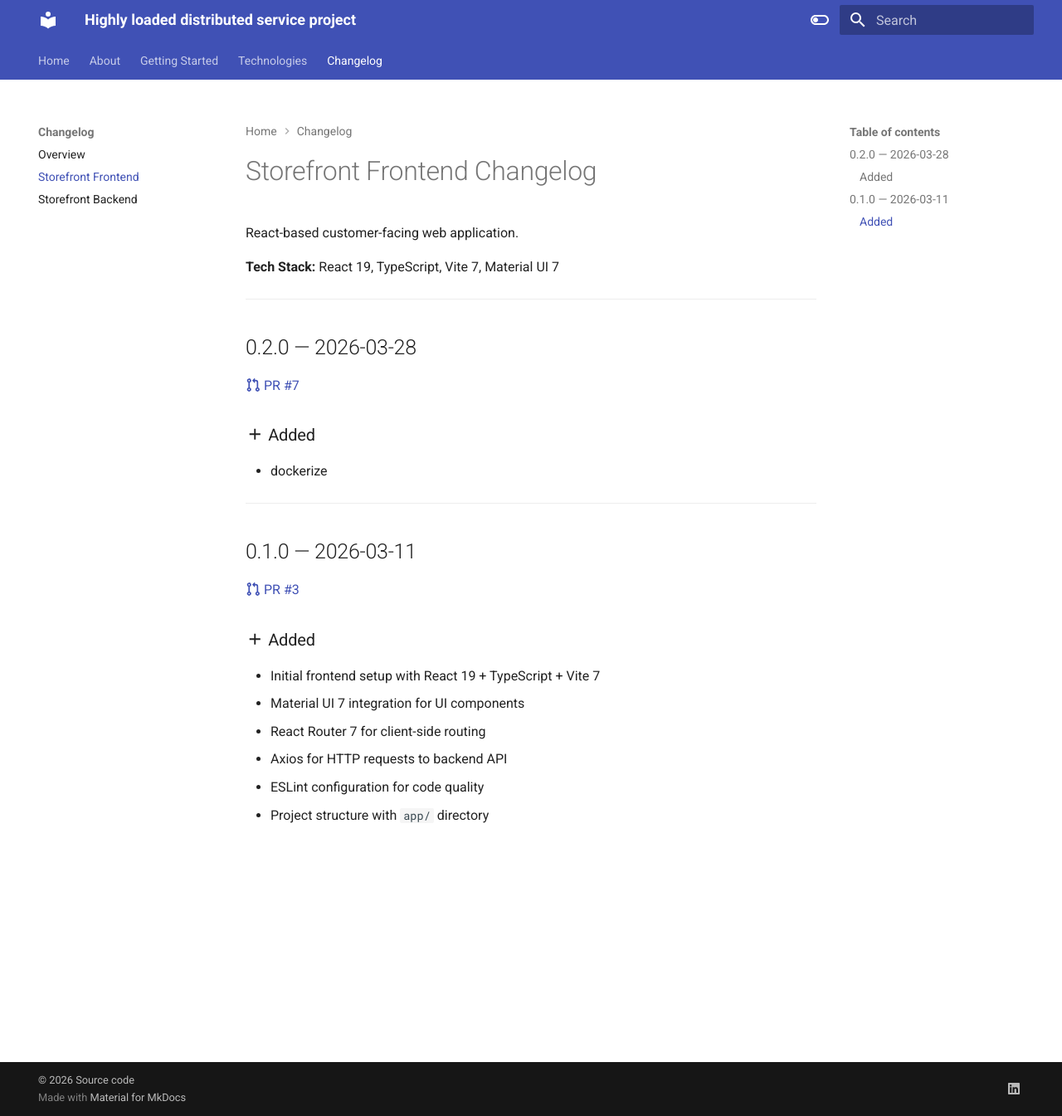
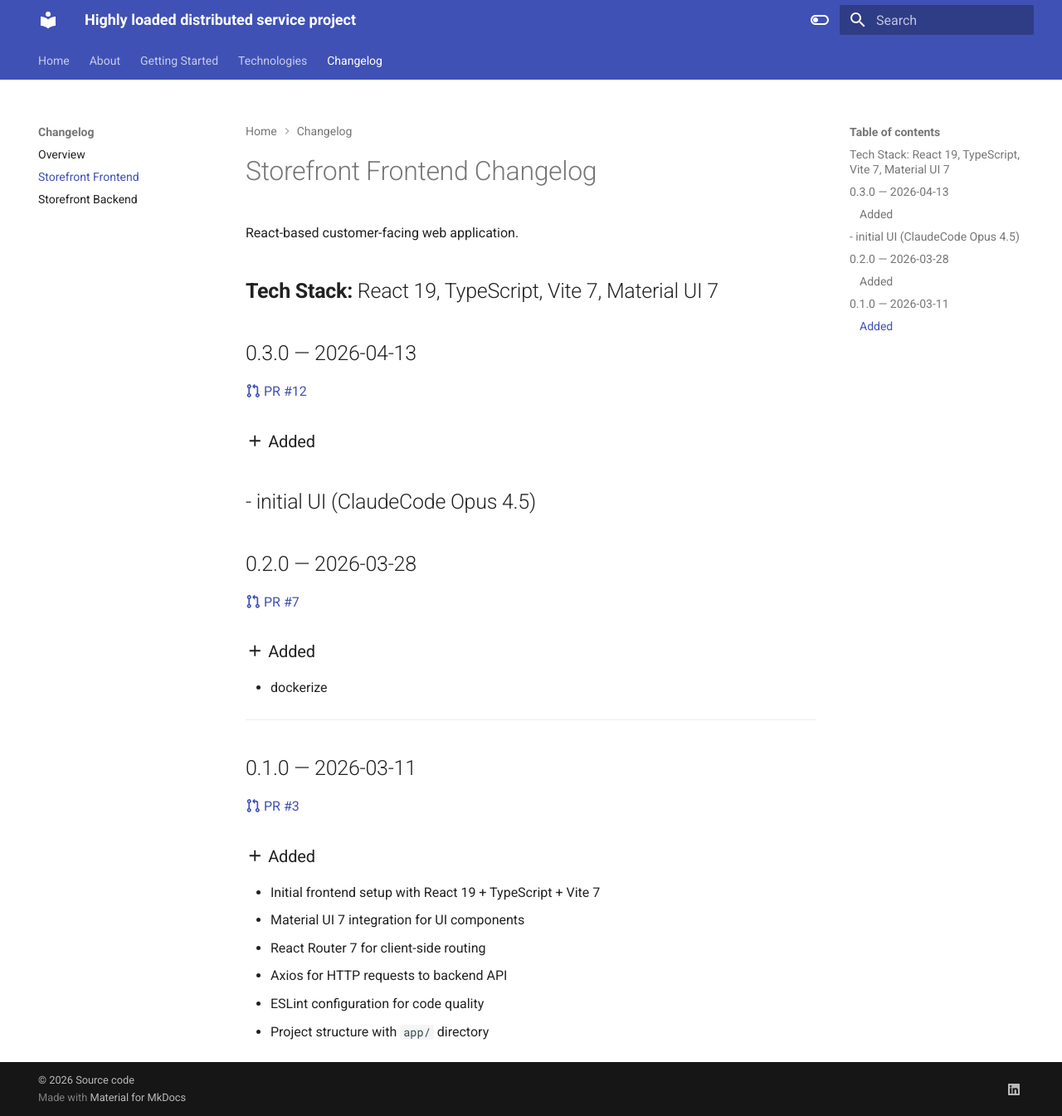
Before and after one commit to smartguy-coder/PrototypeHighlyLoadedDistributedService, an MkDocs documentation site: the page built from documentation/docs/changelog/storefront-frontend.md, in a window 1280 px wide and 1345 px high. Shown: the whole window at 83% size. Built offline with MkDocs 1.6.1 and Material for MkDocs 9.7.7, drawn with Linux system fonts in a browser that asks for light colours.

Commit message:
changelog

```diff
--- a/documentation/docs/changelog/storefront-backend.md
+++ b/documentation/docs/changelog/storefront-backend.md
@@ -3,6 +3,15 @@
 Django REST API for storefront operations — user management, catalog, and orders.
 
 **Tech Stack:** Django 6, Django REST Framework, PostgreSQL
+
+---
+## 0.7.0 — 2026-04-13
+
+[:octicons-git-pull-request-16: PR #12](https://github.com/smartguy-coder/PrototypeHighlyLoadedDistributedService/pull/12)
+
+### :material-plus: Added
+
+- CORS support
 
 ---
 
--- a/documentation/docs/changelog/storefront-frontend.md
+++ b/documentation/docs/changelog/storefront-frontend.md
@@ -3,7 +3,15 @@
 React-based customer-facing web application.
 
 **Tech Stack:** React 19, TypeScript, Vite 7, Material UI 7
+---
 
+## 0.3.0 — 2026-04-13
+
+[:octicons-git-pull-request-16: PR #12](https://github.com/smartguy-coder/PrototypeHighlyLoadedDistributedService/pull/12)
+
+### :material-plus: Added
+
+- initial UI (ClaudeCode Opus 4.5)
 ---
 
 ## 0.2.0 — 2026-03-28
```
Also changed, not shown: 1 other file.
